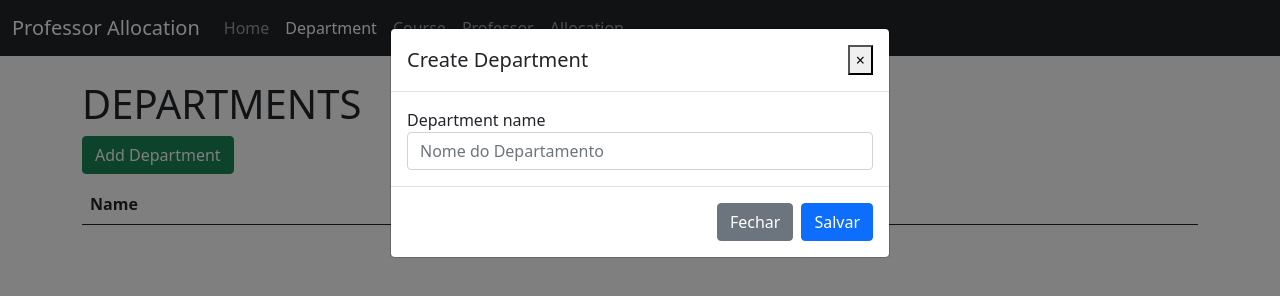
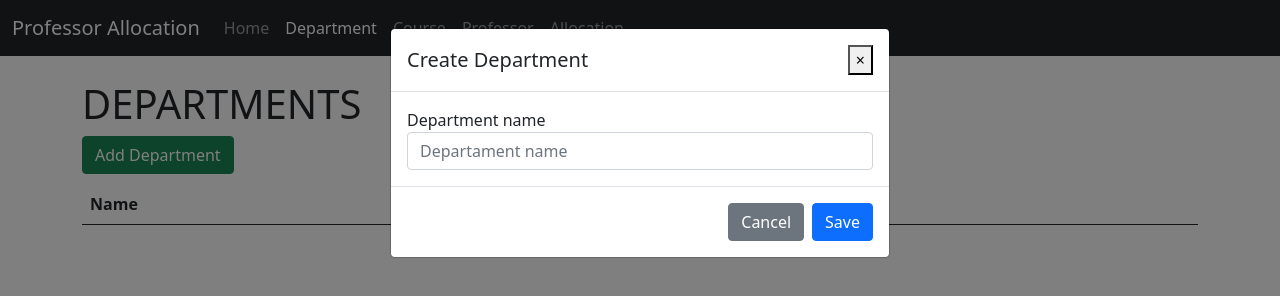
Before and after one commit to walkiriatorres/projeto-final, a plain HTML site: page departments/index.html in a window 1280 px wide. Both pictures are taken after a click on the button "Add Department". Drawn offline with nearby package versions, Linux system fonts and the light colour scheme; no server answers.

Commit message:
no message

```diff
--- a/departments/index.html
+++ b/departments/index.html
@@ -107,7 +107,7 @@
                   class="form-control"
                   id="txtName"
                   aria-describedby="emailHelp"
-                  placeholder="Nome do Departamento"
+                  placeholder="Departament name"
                 >
               </div>
             </form>
@@ -117,14 +117,14 @@
               type="button"
               class="btn btn-secondary"
               data-dismiss="modal"
-            >Fechar
+            >Cancel
           </button>
             <button
               id="btnModalCreate"
               type="button"
               class="btn btn-primary"
               data-dismiss="modal"
-            >Salvar
+            >Save
           </button>
           </div>
         </div>
```
